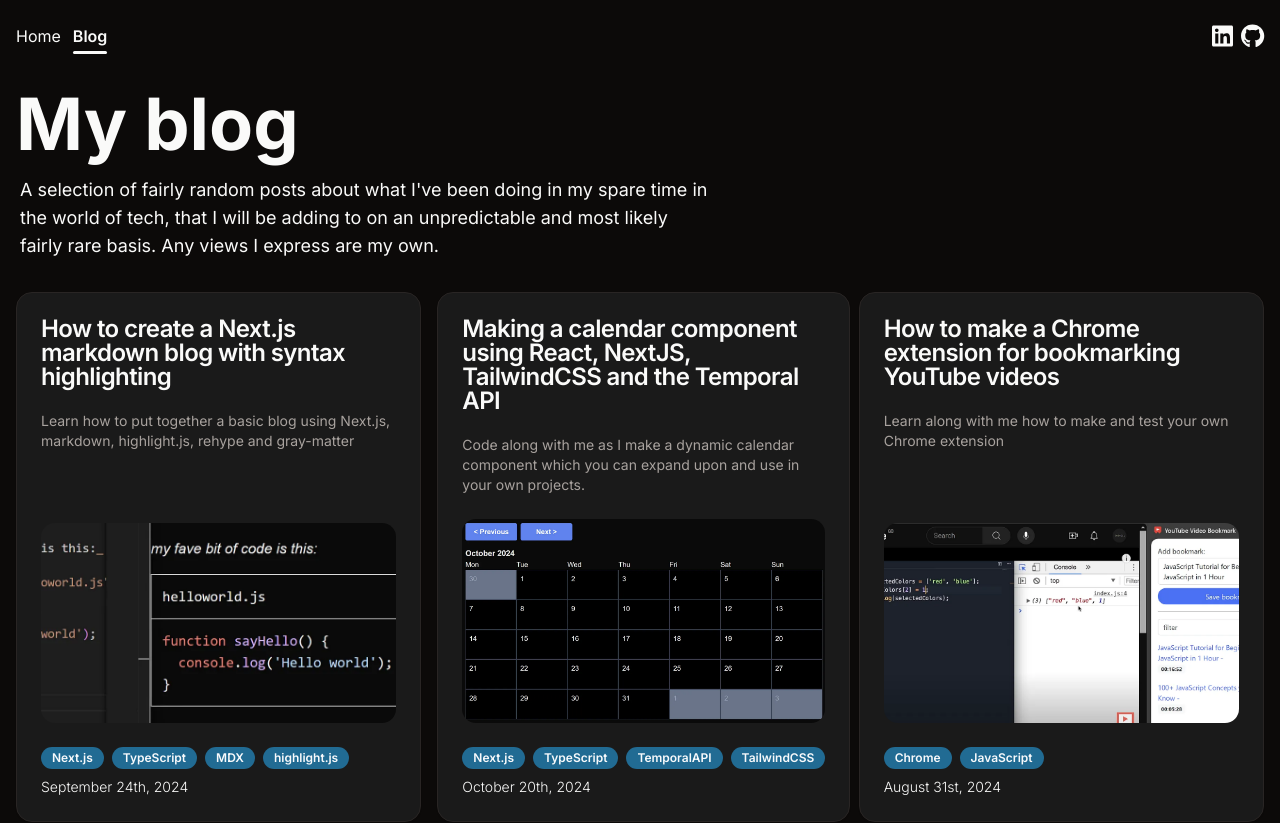
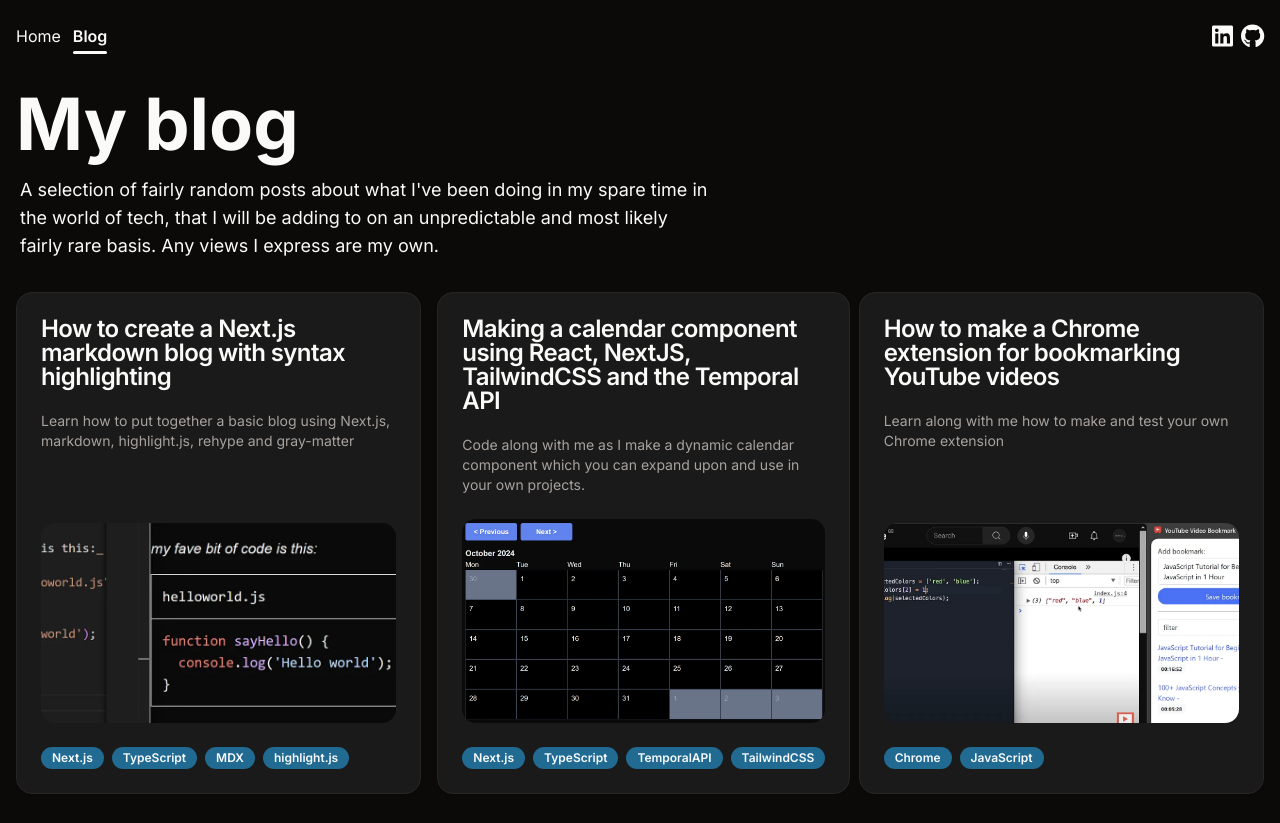
Before and after one commit to Leggit/project-showcase, a Next.js app: page /blog in a window 1280 px wide. Shown: the top 823 px of the page. Built offline with nearby package versions, Linux system fonts and the light colour scheme; what tailwind-highlightjs would draw is missing.

Commit message:
Minor changes

```diff
--- a/app/blog/[slug]/page.tsx
+++ b/app/blog/[slug]/page.tsx
@@ -36,9 +36,6 @@
               <em className="mb-4 block text-sm font-light mt-2">
                 {data.description}
               </em>
-              <small className="mb-4 block text-sm font-light mt-2">
-                {data.date}
-              </small>
             </h1>
           </header>
 
--- a/components/blog-card.tsx
+++ b/components/blog-card.tsx
@@ -39,13 +39,12 @@
         </div>
       </CardContent>
       <CardFooter>
-        <div className="">
+        <div>
           <div className="grid grid-flow-col gap-2">
             {blogData.tags.map((tag, index) => (
               <Badge key={index}>{tag.title}</Badge>
             ))}
           </div>
-          <p className="font-light text-sm mt-2">{blogData.date}</p>
         </div>
       </CardFooter>
     </Card>
```
